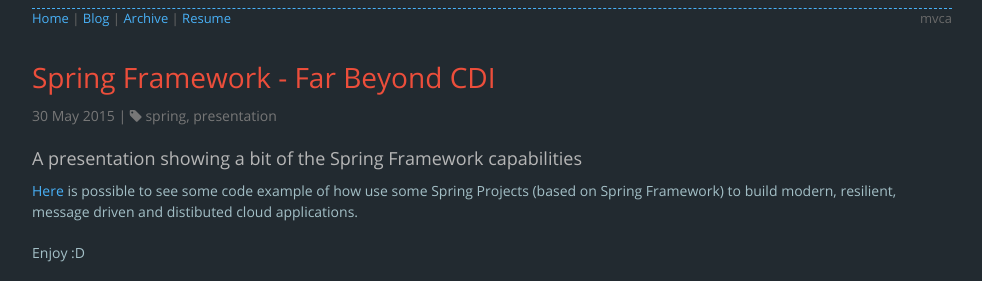
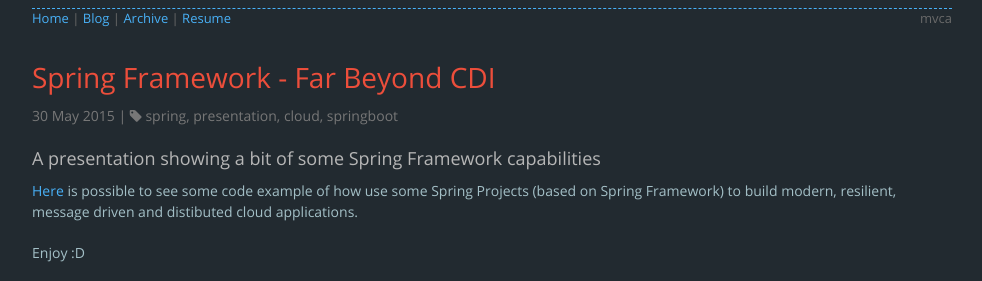
Before and after one commit to tiagodeoliveira/tiagodeoliveira.github.io, a Jekyll site: the page built from _posts/2015-05-30-spring-framework-presentation.md, in a window 1280 px wide, cut to the strip 204-485 px from the top of the page. Shown: the whole strip, without its empty margins (148-1130 px from the left). Built offline with Jekyll 4.4.1, drawn with Linux system fonts in a browser that asks for light colours; nearby versions of some CDN libraries; comment, search, counter and statistics services are not loaded.

Commit message:
Update 2015-05-30-spring-framework-presentation.md

```diff
--- a/_posts/2015-05-30-spring-framework-presentation.md
+++ b/_posts/2015-05-30-spring-framework-presentation.md
@@ -1,9 +1,9 @@
 ---
 title: "Spring Framework - Far Beyond CDI"
-tags: [spring, presentation]
+tags: [spring, presentation, cloud, springboot]
 ---
 
-### A presentation showing a bit of the Spring Framework capabilities
+### A presentation showing a bit of some Spring Framework capabilities
 
 [Here](https://github.com/tiagodeoliveira/spring-micro-arch) is possible to see some code example of how use some Spring Projects (based on Spring Framework) to build modern, resilient, message driven and distibuted cloud applications.
 
```
